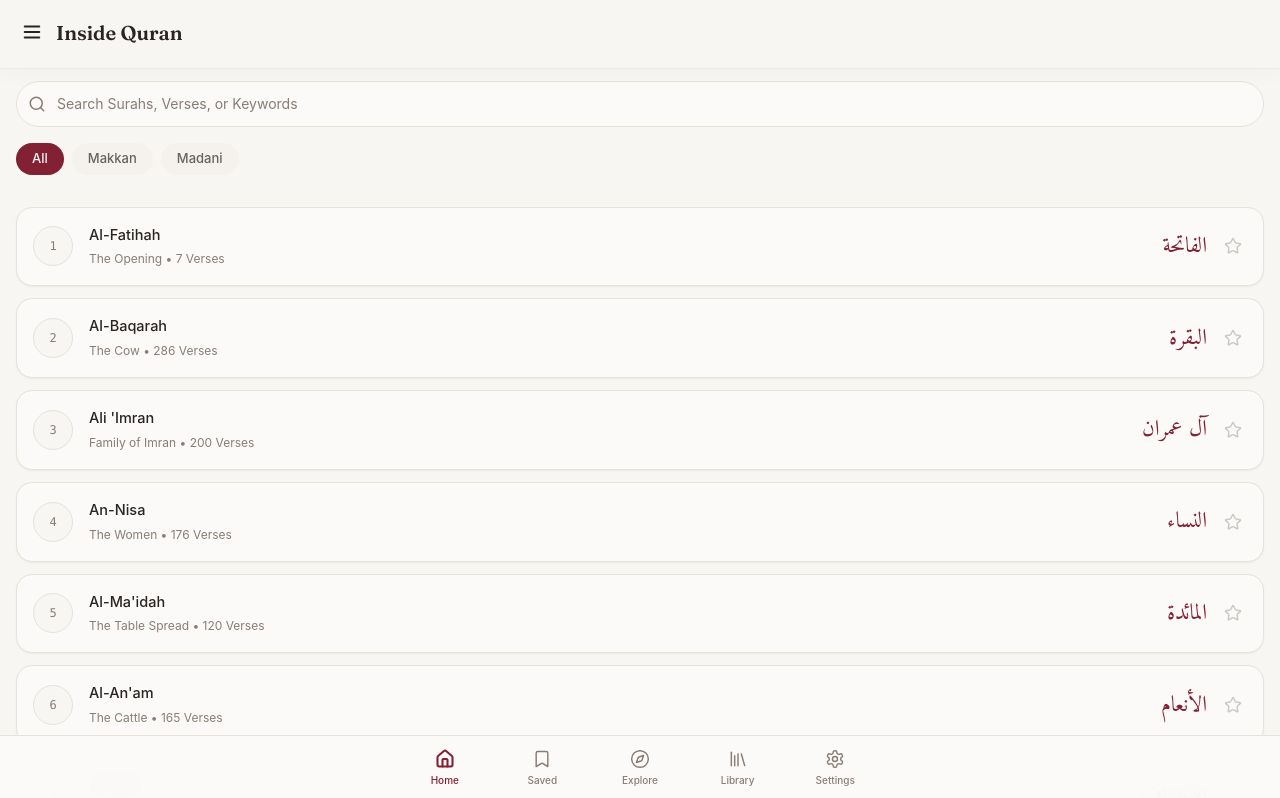
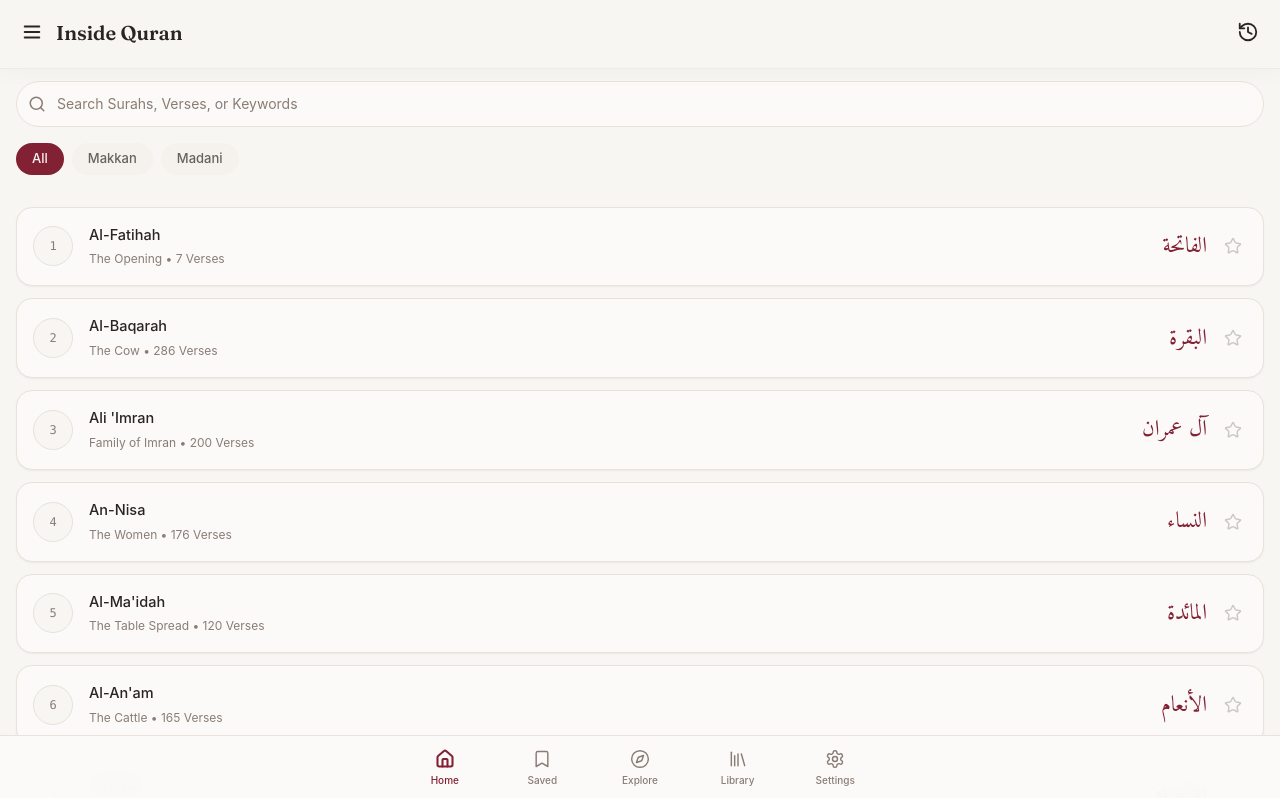
Before and after one commit to ariyanreja27/inside-quran, a React (Vite) app: page / in a window 1280 px wide. Shown: the top 798 px of the page. Built offline with nearby package versions, Linux system fonts and the light colour scheme; the HTML template or start-up script is replaced by a standard one; a web font is replaced by a local one.

Commit message:
feat(ui): relocate Last Read to top-right history icon on Home page
- Removed 'Last Read' from the sidebar menu in SurahListPage
- Added a new 'History' button in the sticky header for better accessibility
- Adjusted header layout to justify-between for balanced spacing

```diff
--- a/src/pages/SurahListPage.tsx
+++ b/src/pages/SurahListPage.tsx
@@ -1,6 +1,6 @@
 import { useState, useMemo, useEffect } from 'react';
 import { useNavigate } from 'react-router-dom';
-import { Search, Menu, LifeBuoy, BookOpen } from 'lucide-react';
+import { Search, Menu, LifeBuoy, BookOpen, History } from 'lucide-react';
 import { motion, AnimatePresence } from 'framer-motion';
 import {
   DropdownMenu,
@@ -64,7 +64,8 @@
       {/* Sticky Header */}
       <div className="sticky top-0 z-50 bg-background/95 backdrop-blur-md pb-2 pt-1 shadow-[0_4px_20px_rgba(0,0,0,0.03)] border-b border-border/60 transform-gpu">
         {/* Header */}
-        <div className="flex items-center justify-start gap-1 px-3 h-14">
+        <div className="flex items-center justify-between px-3 h-14">
+          <div className="flex items-center gap-1">
             <DropdownMenu modal={false}>
               <DropdownMenuTrigger asChild>
                 <button
@@ -77,21 +78,11 @@
               <DropdownMenuContent align="start" className="w-56 p-1.5 rounded-2xl bg-white/95 backdrop-blur-sm dark:bg-black/95 border-border shadow-xl duration-0">
 
                 <DropdownMenuItem
-                onClick={() => navigate('/last-read')}
-                className="flex items-center gap-3 px-3 py-2.5 rounded-xl cursor-pointer focus:bg-primary/5 focus:text-primary transition-colors mb-0.5"
-              >
-                <BookOpen size={18} />
-                <span className="font-medium text-[13.5px]">Last Read</span>
-              </DropdownMenuItem>
-
-              <DropdownMenuSeparator className="bg-border/50 mx-2" />
-
-              <DropdownMenuItem
                   onClick={() => navigate('/help')}
                   className="flex items-center gap-3 px-3 py-2.5 rounded-xl cursor-pointer focus:bg-primary/5 focus:text-primary transition-colors"
                 >
                   <LifeBuoy size={18} />
-                <span className="font-medium text-[13.5px]">Help &amp; Support</span>
+                  <span className="font-medium text-[13.5px]">Help & Support</span>
                 </DropdownMenuItem>
               </DropdownMenuContent>
             </DropdownMenu>
@@ -99,6 +90,15 @@
             <h1 className="font-display text-xl font-semibold text-foreground pt-0.5">
               Inside Quran
             </h1>
+          </div>
+
+          <button
+            onClick={() => navigate('/last-read')}
+            className="w-10 h-10 flex items-center justify-center rounded-full text-foreground hover:bg-muted/50 transition-all outline-none"
+            aria-label="History"
+          >
+            <History size={22} />
+          </button>
         </div>
       </div>
 
```
Lines whose indentation alone changed are shown as unchanged.
